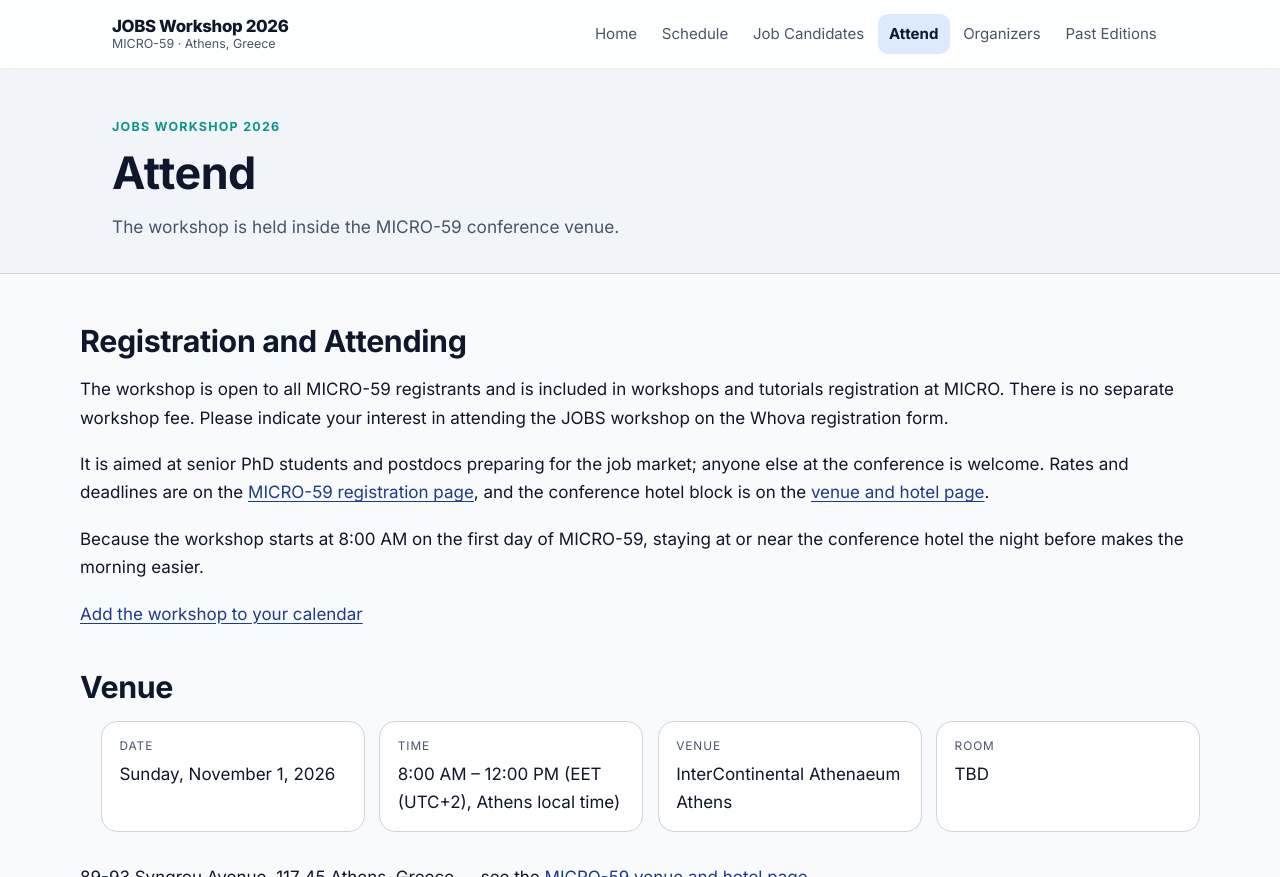
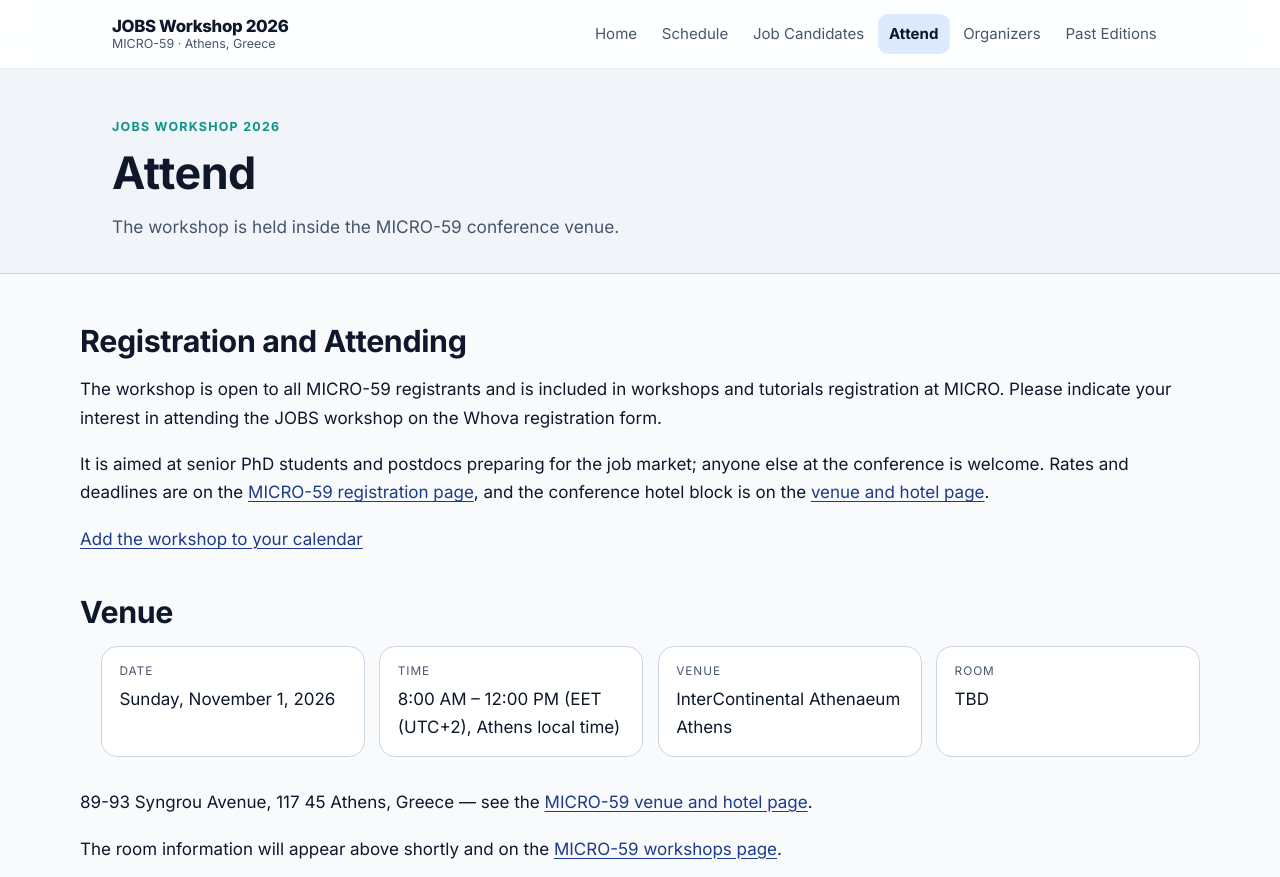
Before and after one commit to comparchsa/jobs-workshop.github.io, a Jekyll site: the page built from venue.md, in a window 1280 px wide and 900 px high, cut to the strip 0-877 px from the top of the window. Built offline with Jekyll 4.4.1, drawn with Linux system fonts in a browser that asks for light colours; some of the changed text lies outside the part shown.

Commit message:
Updated organizers

```diff
--- a/_includes/footer.html
+++ b/_includes/footer.html
@@ -14,11 +14,7 @@
         {%- for item in site.data.navigation -%}
         <li><a href="{{ item.url | relative_url }}">{{ item.title }}</a></li>
         {%- endfor -%}
-        {%- comment -%}
-        Not in the top nav — it is low-traffic and the nav is kept to five
-        tabs. It lives here so the page stays reachable.
-        {%- endcomment -%}
-        <li><a href="{{ '/past-editions/' | relative_url }}">Past Editions</a></li>
+
       </ul>
     </div>
 
--- a/venue.md
+++ b/venue.md
@@ -12,7 +12,7 @@ permalink: /venue/
 ## Registration and Attending
 
 The workshop is open to all {{ w.conference_name }} registrants and is included
-in workshops and tutorials registration at MICRO. There is no separate workshop fee. Please indicate your interest in attending the JOBS workshop on the Whova registration form.
+in workshops and tutorials registration at MICRO. Please indicate your interest in attending the JOBS workshop on the Whova registration form.
 
 It is aimed at senior PhD students and postdocs preparing for the job market;
 anyone else at the conference is welcome. Rates and deadlines are on the
@@ -20,8 +20,6 @@ anyone else at the conference is welcome. Rates and deadlines are on the
 conference hotel block is on the
 [venue and hotel page]({{ w.venue_info_url }}).
 
-Because the workshop starts at 8:00 AM on the first day of MICRO-59, staying at
-or near the conference hotel the night before makes the morning easier.
 
 <p><a href="{{ '/jobs-workshop-2026.ics' | relative_url }}" download>Add the workshop to your calendar</a></p>
 
@@ -37,8 +35,7 @@ or near the conference hotel the night before makes the morning easier.
 {{ w.venue_address }} — see the
 [{{ w.conference_name }} venue and hotel page]({{ w.venue_info_url }}).
 
-The room is assigned by the {{ w.conference_name }} organizers and is usually
-published shortly before the conference. It will appear above and on the
+The room information will appear above shortly and on the
 [MICRO-59 workshops page]({{ w.conference_workshops_url }}).
 
 <iframe class="map-frame"
```
Also changed, not shown: other parts of venue.md (+1 -1 lines), _data/organizers.yml (+24 -6 lines), candidates.md (+1 -1 lines).
